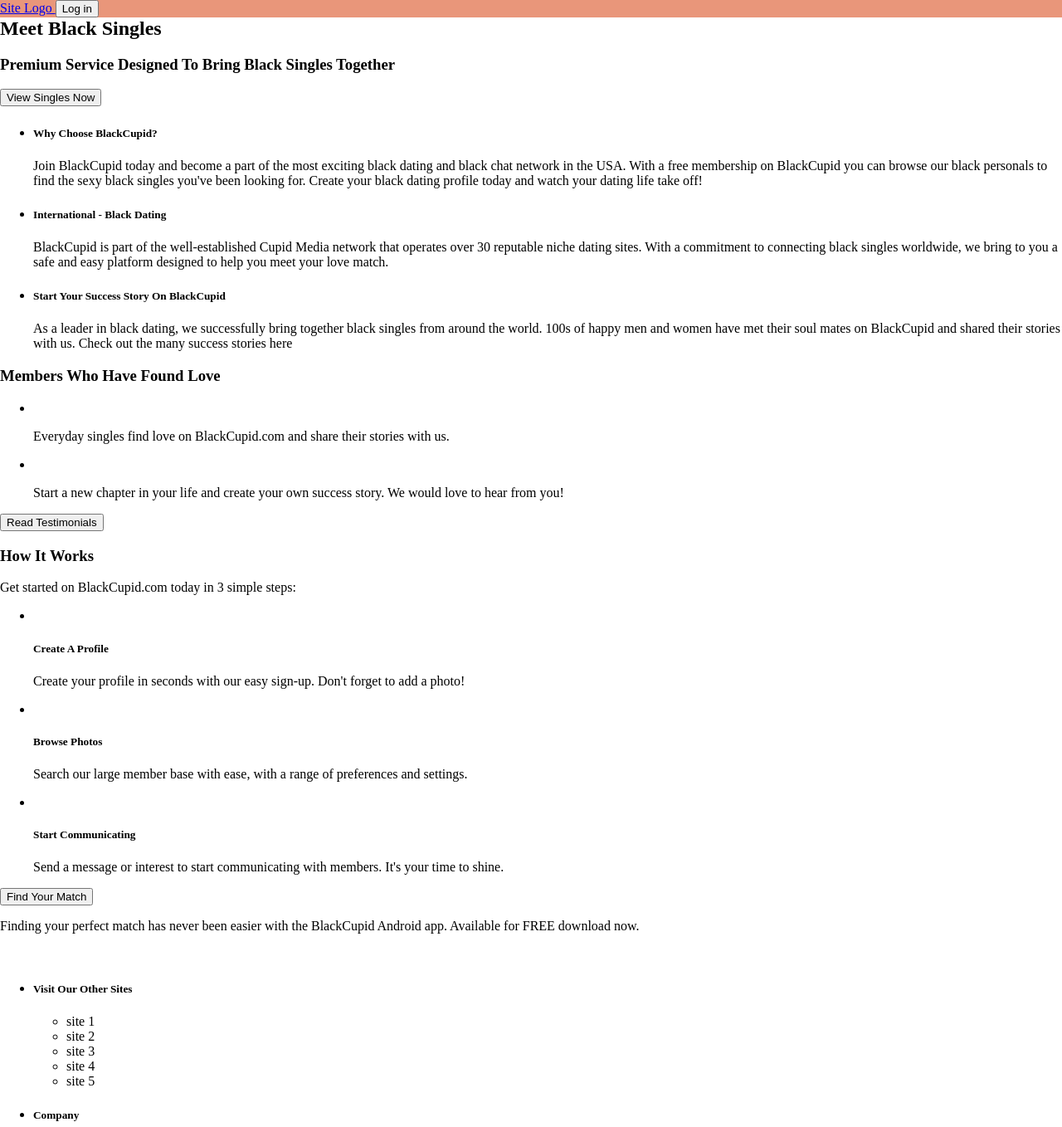
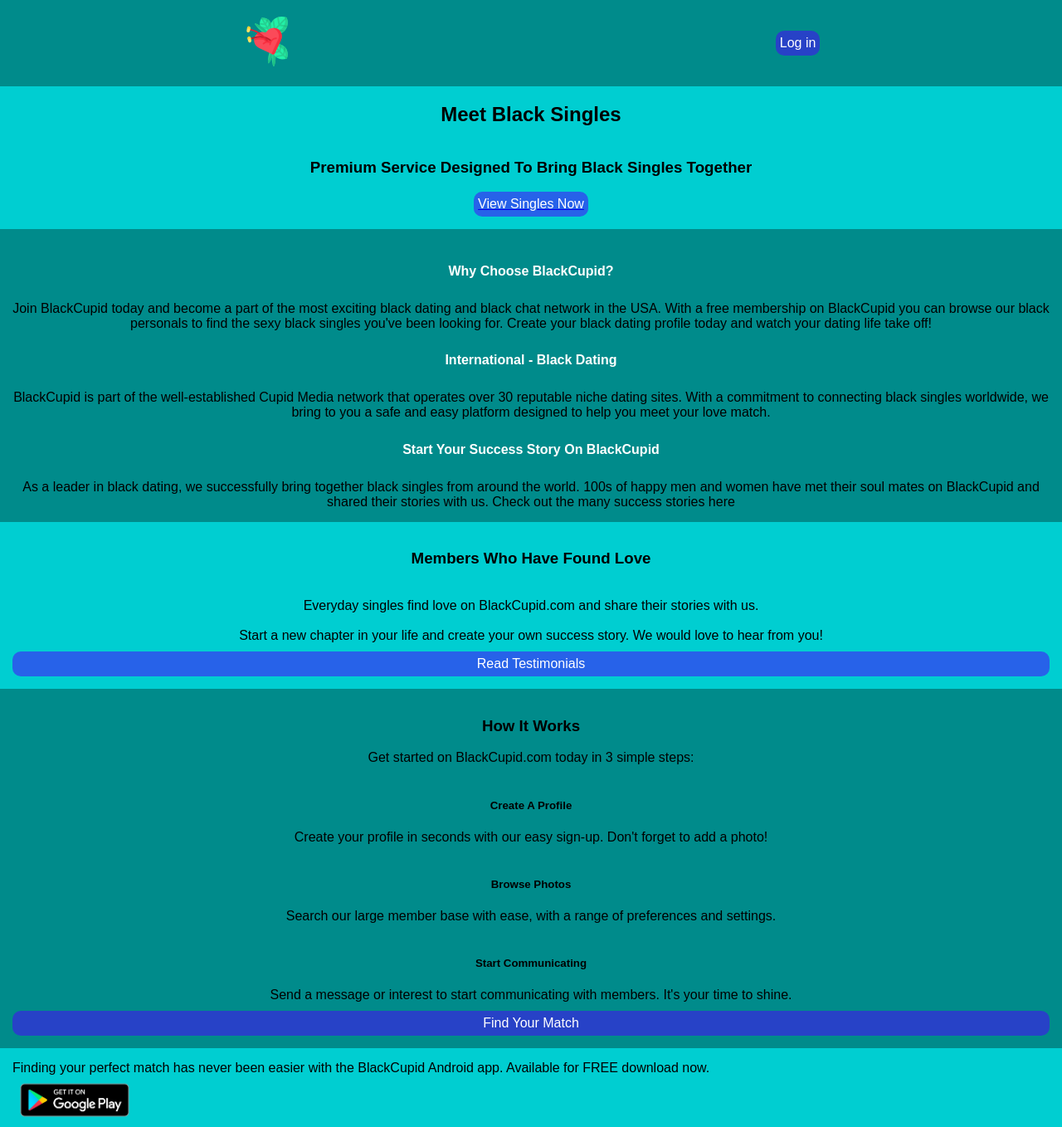
Before and after one commit to viktoriakaminskaja/TestProject, a plain HTML site: page index.html in a window 1280 px wide. Shown: the top 1358 px of the page at 83% size. Drawn offline with Linux system fonts and the light colour scheme.

Commit message:
styling landing page

```diff
--- a/index.html
+++ b/index.html
@@ -4,30 +4,29 @@
     <meta charset="UTF-8" />
     <meta name="viewport" content="width=device-width, initial-scale=1.0" />
     <link rel="stylesheet" href="style.css" />
-
     <title>Black Dating</title>
   </head>
   <body>
     <header class="page__header">
-      <nav>
+      <nav class="header__nav">
         <a href="index.html">
-          Site Logo
+          <img src="./img/heart.svg" alt="logo" class="nav__logo" />
         </a>
-        <button>Log in</button>
+        <button class="nav__btn btn">Log in</button>
       </nav>
     </header>
     <main>
-      <section>
-        <h1 class="header__title">Meet Black Singles</h1>
+      <section class="main__article">
+        <h1 class="article__title">Meet Black Singles</h1>
         <h3>Premium Service Designed To Bring Black Singles Together</h3>
         <a href="#">
-          <button>View Singles Now</button>
+          <button class="article__btn btn">View Singles Now</button>
         </a>
       </section>
-      <section>
-        <ul>
-          <li>
-            <h5>Why Choose BlackCupid?</h5>
+      <section class="main__about">
+        <ul class="about__list">
+          <li class="about__list-item">
+            <h5 class="item__article">Why Choose BlackCupid?</h5>
             <p>
               Join BlackCupid today and become a part of the most exciting black
               dating and black chat network in the USA. With a free membership
@@ -36,8 +35,8 @@
               profile today and watch your dating life take off!
             </p>
           </li>
-          <li>
-            <h5>International - Black Dating</h5>
+          <li class="about__list-item">
+            <h5 class="item__article">International - Black Dating</h5>
             <p>
               BlackCupid is part of the well-established Cupid Media network
               that operates over 30 reputable niche dating sites. With a
@@ -46,8 +45,10 @@
               match.
             </p>
           </li>
-          <li>
-            <h5>Start Your Success Story On BlackCupid</h5>
+          <li class="about__list-item">
+            <h5 class="item__article">
+              Start Your Success Story On BlackCupid
+            </h5>
             <p>
               As a leader in black dating, we successfully bring together black
               singles from around the world. 100s of happy men and women have
@@ -57,7 +58,7 @@
           </li>
         </ul>
       </section>
-      <section class="">
+      <section class="main__testimonials">
         <h3>Members Who Have Found Love</h3>
         <ul>
           <li>
@@ -75,12 +76,12 @@
             </p>
           </li>
         </ul>
-        <button>Read Testimonials</button>
+        <button class="testimonials__btn btn">Read Testimonials</button>
       </section>
-      <section>
+      <section class="main__works">
         <h3>How It Works</h3>
         <p>Get started on BlackCupid.com today in 3 simple steps:</p>
-        <ul>
+        <ul class="works__list">
           <li>
             <img src="#" alt="" />
             <h5>Create A Profile</h5>
@@ -106,21 +107,21 @@
             </p>
           </li>
         </ul>
-        <button>Find Your Match</button>
+        <button class="works__btn btn">Find Your Match</button>
       </section>
-      <section>
+      <section class="main__app">
         <p>
           Finding your perfect match has never been easier with the BlackCupid
           Android app. Available for FREE download now.
         </p>
-        <img src="#" alt="" />
+        <img class="app__img" src="./img/google-play-badge.png" alt="app" />
       </section>
     </main>
     <footer>
-      <ul>
+      <ul class="footer__list">
         <li>
           <h5>Visit Our Other Sites</h5>
-          <ul>
+          <ul class="footer__links">
             <li>site 1</li>
             <li>site 2</li>
             <li>site 3</li>
@@ -130,7 +131,7 @@
         </li>
         <li>
           <h5>Company</h5>
-          <ul>
+          <ul class="footer__links">
             <li>link 1</li>
             <li>link 2</li>
             <li>link 3</li>
@@ -140,7 +141,7 @@
         </li>
         <li>
           <h5>Follow Us</h5>
-          <ul>
+          <ul class="footer__links">
             <li>twitter</li>
             <li>instagramm</li>
             <li>pinterest</li>
--- a/style.css
+++ b/style.css
@@ -1,12 +1,111 @@
+/* GLOBAL */
 body {
-    padding: 0;
-    margin: 0;
+  padding: 0;
+  margin: 0;
+  font-family: Arial, Helvetica, sans-serif;
 }
+ul {
+  list-style: none;
+}
+button {
+  outline: none;
+}
+p,
+ul {
+  padding: 0;
+  margin: 0;
+}
+
+/* HEADER */
 .page__header {
+  background: darkcyan;
+}
 
-    background: darksalmon;
+.header__nav {
+  padding-top: 20px;
+  padding-bottom: 20px;
+  display: flex;
+  justify-content: space-around;
+  align-items: center;
 }
-.header__title {
-    margin: 0;
-    padding: 0;
+.nav__logo {
+  width: 60px;
+  height: 60px;
 }
+.btn {
+  padding: 0;
+  margin: 0;
+  color: rgb(255, 255, 255);
+  font-size: 16px;
+  width: auto;
+  height: 30px;
+  background: rgba(76, 0, 255, 0.521);
+  border: none;
+  border-radius: 10px;
+  padding: 5px;
+  display: block;
+}
+
+/* MAIN */
+.main__article {
+  display: flex;
+  flex-direction: column;
+  align-items: center;
+  text-align: center;
+  background: darkturquoise;
+  padding-bottom: 15px;
+}
+.main__about {
+  padding: 15px;
+  background: darkcyan;
+}
+.about__list {
+  display: flex;
+  flex-direction: column;
+  text-align: center;
+}
+.item__article {
+  font-size: 16px;
+  color: white;
+}
+.main__testimonials {
+  display: flex;
+  flex-direction: column;
+  background: darkturquoise;
+  padding: 15px;
+  text-align: center;
+}
+.testimonials__btn {
+  margin-top: 10px;
+}
+.main__works {
+  display: flex;
+  flex-direction: column;
+  background: darkcyan;
+  padding: 15px;
+  text-align: center;
+}
+.works__btn {
+  margin-top: 10px;
+}
+.main__app {
+  display: flex;
+  flex-direction: column;
+  padding: 15px;
+  background: darkturquoise;
+}
+.app__img {
+  width: 150px;
+}
+
+/* FOOTER */
+.footer__list {
+  display: flex;
+  flex-direction: column;
+  background: darkcyan;
+  padding: 15px;
+}
+.footer__links {
+  display: flex;
+  flex-wrap: wrap;
+}
```
Also changed, not shown: img/heart.svg (added).
